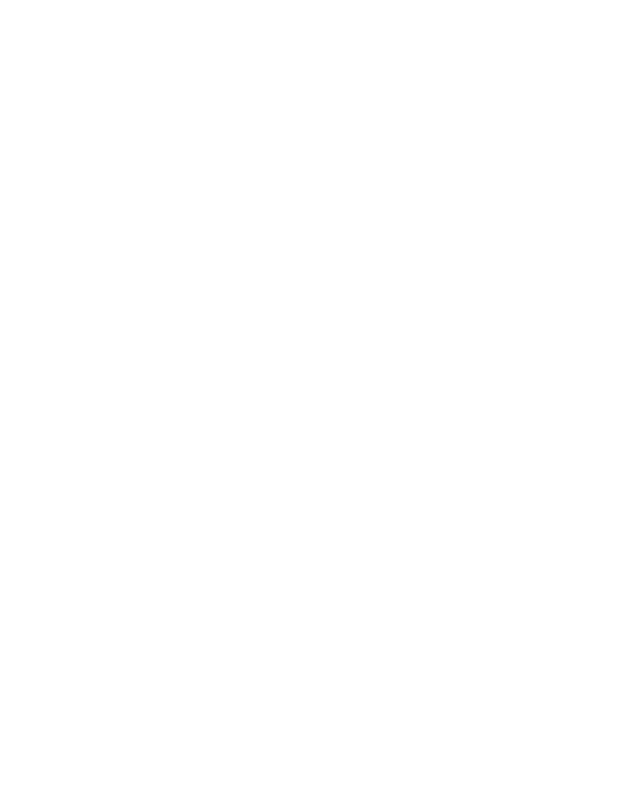
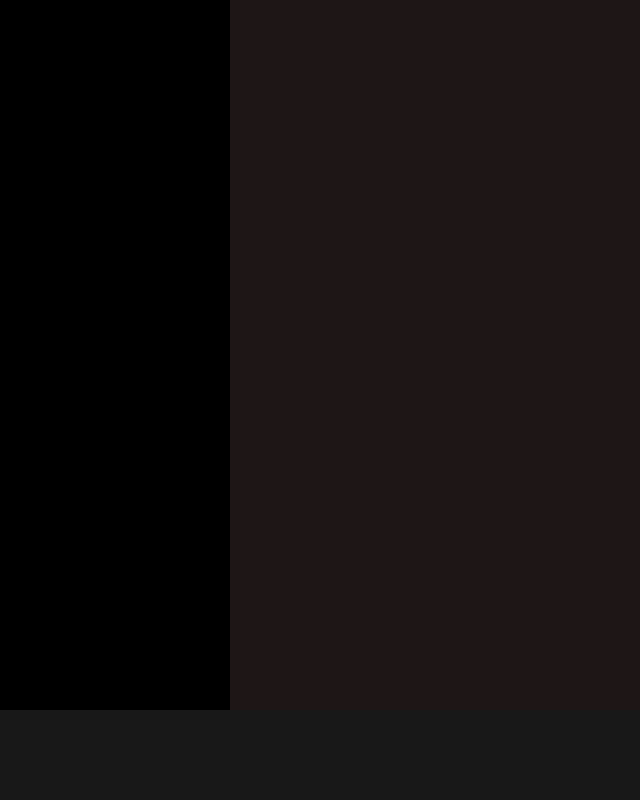
Before and after one commit to FrancescoCaporale/html-css-spotifyweb, a plain HTML site: page index.html in a window 1280 px wide. Shown: the whole page, without its empty margins (0-640 px from the left). Drawn offline with Linux system fonts and the light colour scheme.

Commit message:
Fatta sidebar, main content e player

```diff
--- a/css/style.css
+++ b/css/style.css
@@ -1,5 +1,4 @@
-/*RESET*/
-
+/* RESET */
 * {
     margin: 0;
     padding: 0;
@@ -11,6 +10,32 @@ body {
 }
 
 .app {
-    height: 100vh;  /* App alta quanto la viewport */
-    display: flex;  /* Sidebar + main affiancati */
+    height: 100vh;
+    display: flex;
+    flex-direction: column;
 }
+
+/* Contiene sidebar + main */
+.content {
+    flex: 1;
+    display: flex;
+}
+
+/* SIDEBAR */
+.sidebar {
+    width: 230px;
+    background-color: black;
+}
+
+/* MAIN */
+.main {
+    flex-grow: 1;
+    background-color: rgb(30, 22, 22);
+    overflow-y: auto;
+}
+
+/* PLAYER */
+.player {
+    height: 90px;
+    background-color: rgb(24, 24, 24);
+}
--- a/index.html
+++ b/index.html
@@ -1,20 +1,33 @@
 <!DOCTYPE html>
 <html lang="it">
-
 <head>
     <meta charset="UTF-8">
     <meta name="viewport" content="width=device-width, initial-scale=1.0">
     <title>Spotify Web</title>
     <link rel="stylesheet" href="css/style.css">
 </head>
-
 <body>
 
     <div class="app">
-        <div class="sidebar"></div>
-        <div class="main"></div>
+
+        <!-- Contenitore principale -->
+        <div class="content">
+
+            <aside class="sidebar">
+                <!-- vuoto -->
+            </aside>
+
+            <main class="main">
+                <!-- vuoto -->
+            </main>
+
+        </div>
+
+        <footer class="player">
+            <!-- vuoto -->
+        </footer>
+
     </div>
 
 </body>
-
 </html>
```
